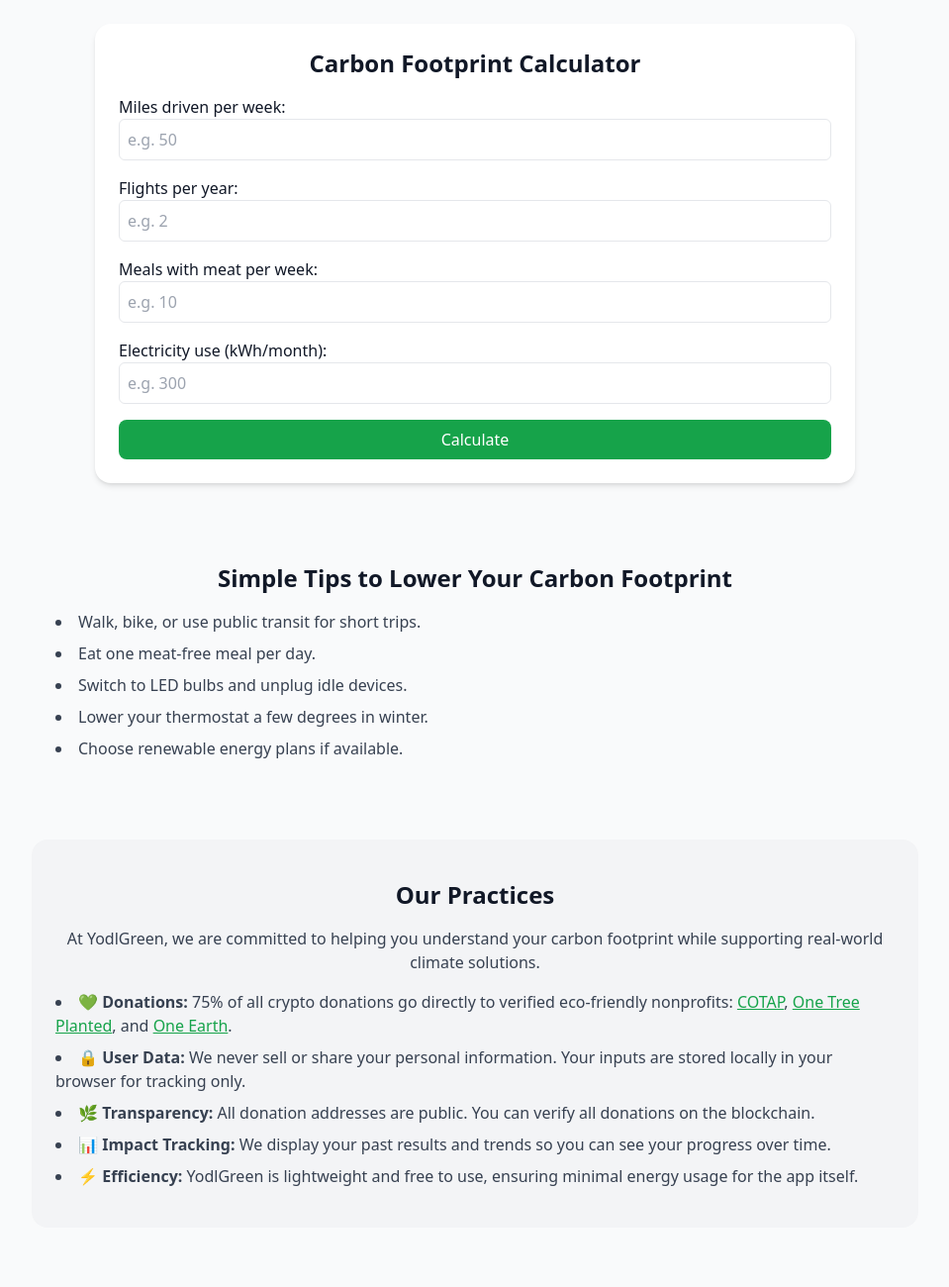
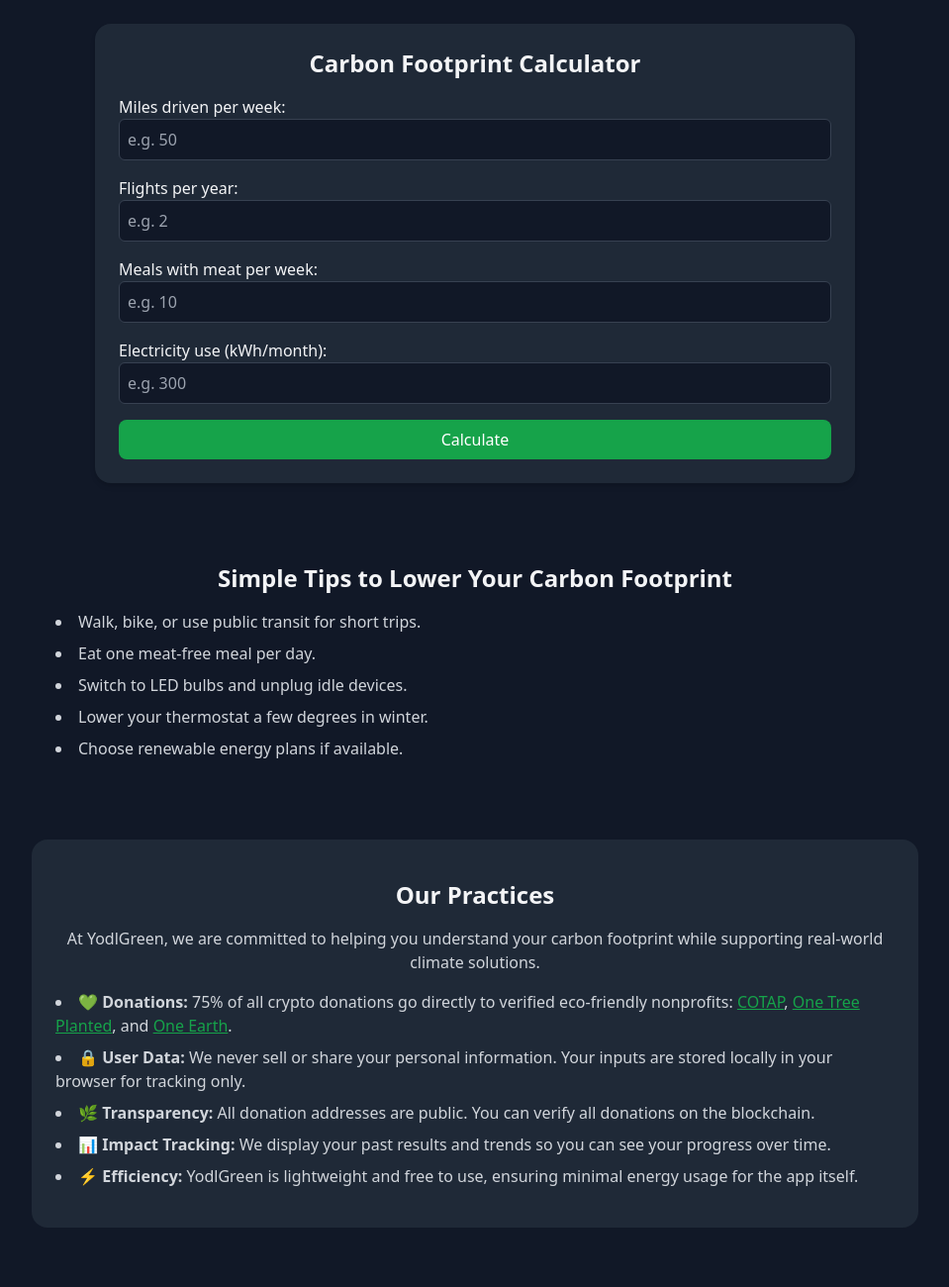
Before and after one commit to y-oy-o/carbontrack, a plain HTML site: page index.html in a window 1280 px wide. Shown: the part 340-1640 px from the top of the page at 99% size, without its empty margins (160-1119 px from the left). Drawn offline with nearby package versions, Linux system fonts and the light colour scheme.

Commit message:
Update index.html

```diff
--- a/index.html
+++ b/index.html
@@ -4,11 +4,11 @@
   <meta charset="UTF-8" />
   <meta name="viewport" content="width=device-width, initial-scale=1.0" />
   <title>YodlGreen</title>
-  <link rel="icon" href="./yodlgreen.png" />
+  <link rel="icon" href="./yodlgreenb.png" />
   <script src="https://cdn.tailwindcss.com"></script>
   <script src="https://cdn.jsdelivr.net/npm/chart.js"></script>
 </head>
-<body class="bg-gray-50 text-gray-900 flex flex-col min-h-screen">
+<body class="bg-gray-900 text-gray-100 flex flex-col min-h-screen">
   <!-- Header -->
   <header class="bg-green-600 text-white p-4 shadow-md">
     <div class="max-w-5xl mx-auto flex justify-between items-center">
@@ -26,7 +26,7 @@
     <!-- Hero Section -->
     <section class="text-center py-16 px-6">
       <h2 class="text-4xl font-bold mb-4">Know your impact. Reduce your footprint.</h2>
-      <p class="text-lg text-gray-700 mb-6">
+      <p class="text-lg text-gray-300 mb-6">
         Calculate and track your carbon footprint in minutes.
       </p>
       <a href="#calculator" class="bg-green-600 text-white px-6 py-3 rounded-xl font-semibold hover:bg-green-700 transition">
@@ -35,24 +35,24 @@
     </section>
 
     <!-- Calculator Section -->
-    <section id="calculator" class="max-w-3xl mx-auto bg-white p-6 rounded-2xl shadow-md my-10">
+    <section id="calculator" class="max-w-3xl mx-auto bg-gray-800 p-6 rounded-2xl shadow-md my-10">
       <h3 class="text-2xl font-bold mb-4 text-center">Carbon Footprint Calculator</h3>
       <form id="carbonForm" class="space-y-4">
         <div>
           <label class="block font-medium">Miles driven per week:</label>
-          <input type="number" id="miles" class="w-full p-2 border rounded-md" placeholder="e.g. 50" required>
+          <input type="number" id="miles" class="w-full p-2 border border-gray-700 bg-gray-900 text-gray-100 rounded-md" placeholder="e.g. 50" required>
         </div>
         <div>
           <label class="block font-medium">Flights per year:</label>
-          <input type="number" id="flights" class="w-full p-2 border rounded-md" placeholder="e.g. 2" required>
+          <input type="number" id="flights" class="w-full p-2 border border-gray-700 bg-gray-900 text-gray-100 rounded-md" placeholder="e.g. 2" required>
         </div>
         <div>
           <label class="block font-medium">Meals with meat per week:</label>
-          <input type="number" id="meals" class="w-full p-2 border rounded-md" placeholder="e.g. 10" required>
+          <input type="number" id="meals" class="w-full p-2 border border-gray-700 bg-gray-900 text-gray-100 rounded-md" placeholder="e.g. 10" required>
         </div>
         <div>
           <label class="block font-medium">Electricity use (kWh/month):</label>
-          <input type="number" id="electricity" class="w-full p-2 border rounded-md" placeholder="e.g. 300" required>
+          <input type="number" id="electricity" class="w-full p-2 border border-gray-700 bg-gray-900 text-gray-100 rounded-md" placeholder="e.g. 300" required>
         </div>
         <button type="submit" class="bg-green-600 text-white px-4 py-2 rounded-lg hover:bg-green-700 transition w-full">
           Calculate
@@ -69,10 +69,10 @@
       </div>
 
       <!-- History Section -->
-      <div id="history" class="mt-8 bg-gray-50 p-4 rounded-lg border border-gray-200 hidden">
+      <div id="history" class="mt-8 bg-gray-800 p-4 rounded-lg border border-gray-700 hidden">
         <h4 class="text-xl font-semibold mb-3 text-center">📊 Your Past Results</h4>
         <canvas id="carbonChart" height="120" class="mb-6"></canvas>
-        <ul id="historyList" class="text-gray-700 space-y-2 text-center"></ul>
+        <ul id="historyList" class="text-gray-100 space-y-2 text-center"></ul>
         <button id="clearHistory" class="mt-4 text-sm text-red-600 hover:underline">Clear History</button>
       </div>
     </section>
@@ -80,7 +80,7 @@
     <!-- Tips Section -->
     <section id="tips" class="max-w-4xl mx-auto py-10 px-6">
       <h3 class="text-2xl font-bold mb-4 text-center">Simple Tips to Lower Your Carbon Footprint</h3>
-      <ul class="list-disc list-inside text-gray-700 space-y-2">
+      <ul class="list-disc list-inside text-gray-300 space-y-2">
         <li>Walk, bike, or use public transit for short trips.</li>
         <li>Eat one meat-free meal per day.</li>
         <li>Switch to LED bulbs and unplug idle devices.</li>
@@ -90,12 +90,12 @@
     </section>
 
     <!-- Our Practices Section -->
-    <section id="practices" class="max-w-4xl mx-auto py-10 px-6 bg-gray-100 rounded-2xl my-10">
+    <section id="practices" class="max-w-4xl mx-auto py-10 px-6 bg-gray-800 rounded-2xl my-10">
       <h3 class="text-2xl font-bold mb-4 text-center">Our Practices</h3>
-      <p class="text-gray-700 mb-4 text-center">
+      <p class="text-gray-300 mb-4 text-center">
         At YodlGreen, we are committed to helping you understand your carbon footprint while supporting real-world climate solutions.
       </p>
-      <ul class="list-disc list-inside text-gray-700 space-y-2">
+      <ul class="list-disc list-inside text-gray-300 space-y-2">
         <li>💚 <strong>Donations:</strong> 75% of all crypto donations go directly to verified eco-friendly nonprofits: <a href="https://cotap.org" class="underline text-green-600" target="_blank">COTAP</a>, <a href="https://onetreeplanted.org" class="underline text-green-600" target="_blank">One Tree Planted</a>, and <a href="https://www.oneearth.org" class="underline text-green-600" target="_blank">One Earth</a>.</li>
         <li>🔒 <strong>User Data:</strong> We never sell or share your personal information. Your inputs are stored locally in your browser for tracking only.</li>
         <li>🌿 <strong>Transparency:</strong> All donation addresses are public. You can verify all donations on the blockchain.</li>
@@ -147,8 +147,11 @@
           }]
         },
         options: {
-          scales: { y: { beginAtZero: true }, x: {} },
-          plugins: { legend: { display: false } }
+          scales: {
+            y: { beginAtZero: true, ticks: { color: '#16a34a' } },
+            x: { ticks: { color: '#16a34a' } }
+          },
+          plugins: { legend: { labels: { color: '#16a34a' } } }
         }
       });
     }
```
